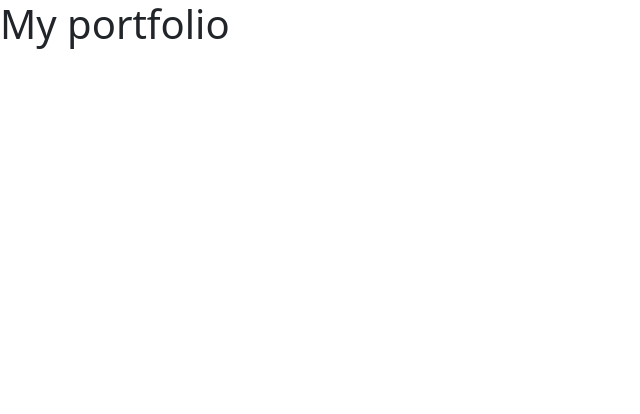
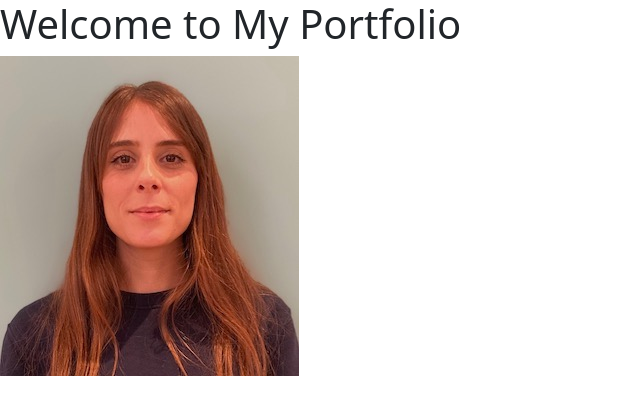
Before and after one commit to Naike-B/react-portfolio, a React (Vite) app: page / in a window 1280 px wide. Shown: the top 414 px of the page, without its empty margins (0-640 px from the left). Built offline with nearby package versions, Linux system fonts and the light colour scheme.

Commit message:
Created Home and Headshot components + assets/images folder + added image

```diff
--- a/src/App.jsx
+++ b/src/App.jsx
@@ -1,8 +1,13 @@
 import React from "react";
 import { BrowserRouter as Router, Route, Routes } from "react-router-dom";
+import Home from "../src/components/Home/Home";
 
 function App() {
-  return <h1> My portfolio </h1>;
+  return (
+    <main>
+      <Home />
+    </main>
+  );
 }
 
 export default App;
--- /dev/null
+++ b/src/components/Headshot/Headshot.jsx
@@ -0,0 +1,8 @@
+import React from "react";
+import headshotImage from "../../assets/images/portrait-img.jpg";
+
+const Headshot = () => {
+  return <img src={headshotImage} alt="Photo Naike" />;
+};
+
+export default Headshot;
--- /dev/null
+++ b/src/components/Home/Home.jsx
@@ -0,0 +1,13 @@
+import React from "react";
+import Headshot from "../Headshot/Headshot";
+
+const Home = () => {
+  return (
+    <div>
+            <h1>Welcome to My Portfolio</h1>
+            <Headshot />
+          </div>
+  );
+};
+
+export default Home;
```
Also changed, not shown: src/assets/images/portrait-img.jpg (added).
